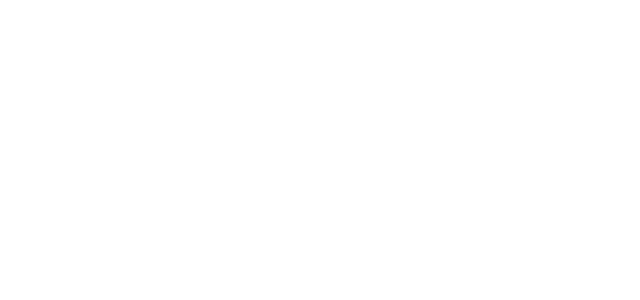
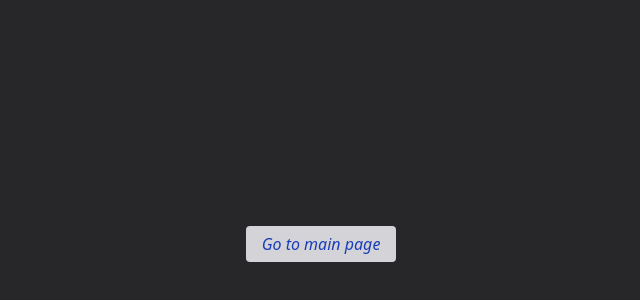
Before and after one commit to iamaakashks/Smart-Pantry, a React (Vite) app in the folder client/: page / in a window 1280 px wide. Before the commit this address had no page. Shown: the part 156-456 px from the top of the page, without its empty margins (319-959 px from the left). Built offline with nearby package versions, Linux system fonts and the light colour scheme.

Commit message:
added the very simple home page to navigate to pantry page

```diff
--- a/client/src/App.jsx
+++ b/client/src/App.jsx
@@ -4,11 +4,13 @@
 import { BrowserRouter as Router, Routes, Route } from 'react-router-dom';
 import PantryPage from './pages/PantryPage.jsx'
 import ProtectedRoute from './components/ProtectedRoute';
+import HomePage from './pages/HomePage.jsx';
 
 function App(){
   return (
     <Router>
       <Routes>
+        <Route path='/*' element={<HomePage />} />
         <Route path='/login' element={<LoginPage />} />
         <Route path='/register' element={<RegisterPage />} />
 
--- /dev/null
+++ b/client/src/pages/HomePage.jsx
@@ -0,0 +1,11 @@
+import React from 'react'
+import { Link } from 'react-router-dom';
+
+function HomePage(){
+    return (
+        <div className='w-[100%] min-h-screen bg-zinc-800 text-white flex justify-center items-center'>
+            <Link className='bg-zinc-300 px-4 py-1.5 rounded text-blue-800 italic' to='/pantry'>Go to main page</Link>
+        </div>
+    )
+}
+export default HomePage;
```
